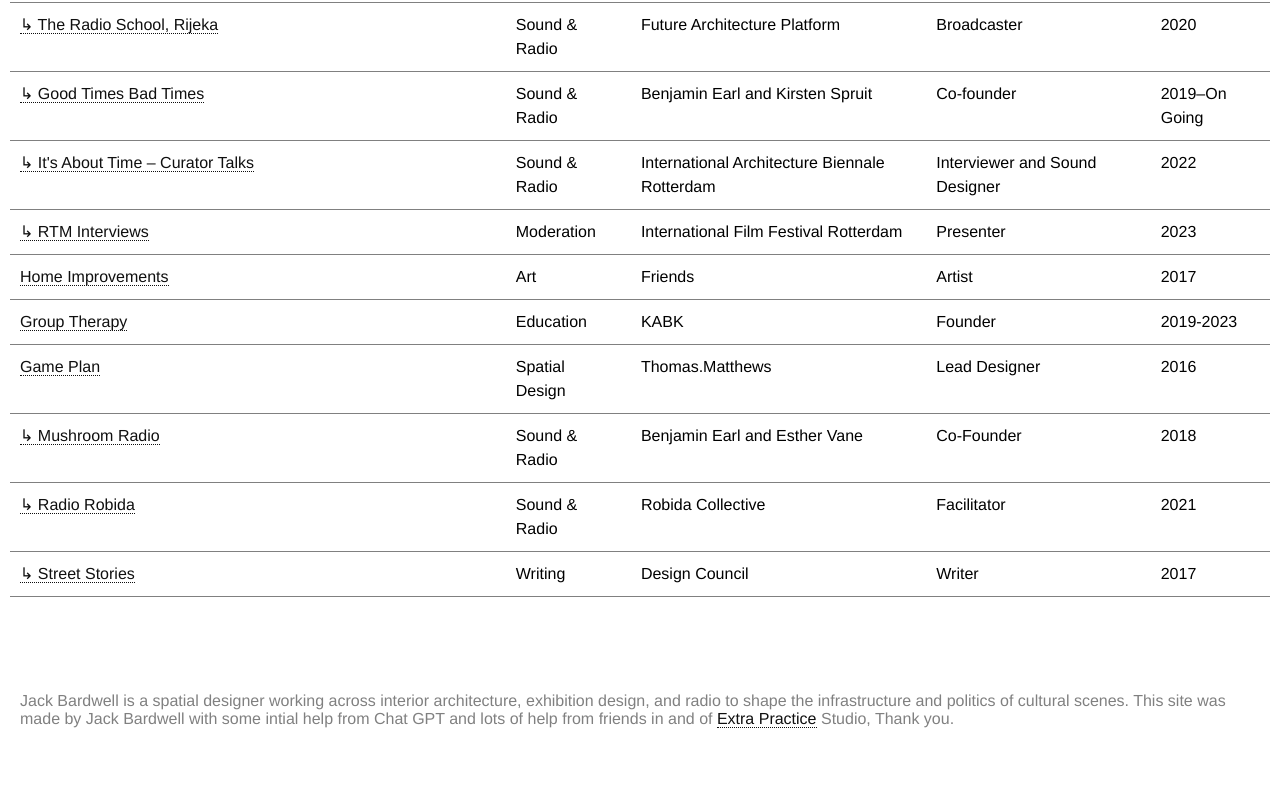
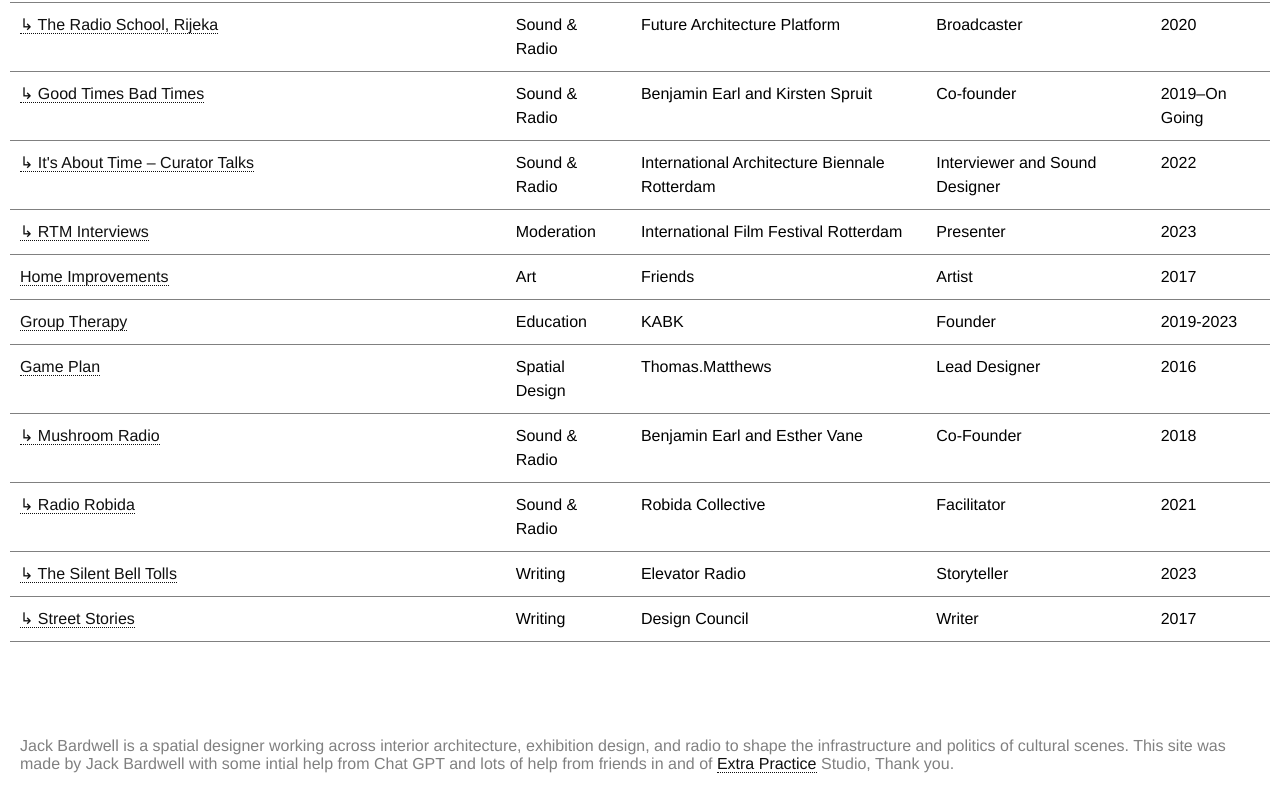
Before and after one commit to jackbardwell/portfolio_site, a plain HTML site: page index.html in a window 1280 px wide. Shown: the part 1585-2387 px from the top of the page. Before the commit the page ends 2342 px from the top, so only its background shows below. Drawn offline with Linux system fonts and the light colour scheme; no server answers; a script that the page names is missing.

Commit message:
New audio project upload

```diff
--- a/index.html
+++ b/index.html
@@ -693,6 +693,16 @@
           <td class="hide-on-small">2021</td>
         </tr>
 
+                <!-- The Silent Bell Tolls-->
+        <tr>
+          <td><a class="text" href="https://stories.jackbardwell.com/" target="_blank">↳ The Silent Bell Tolls</a></td>
+          <td class="type">Writing</td>
+          <td class="hide-on-medium">Elevator Radio</td>
+          <td class="hide-on-small">Storyteller</td>
+          <!-- <td class="type"></div></td> -->
+          <td class="hide-on-small">2023</td>
+        </tr>
+
         <!-- Street Stories Old link: https://www.designcouncil.org.uk/our-work/news-opinion/ones-watch-street-stories/ -->
         <tr>
           <td><a class="text" href="https://www.designcouncil.org.uk/our-work/projects-programmes/archive/article/ones-watch-street-stories/" target="_blank">↳ Street Stories</a></td>
```
